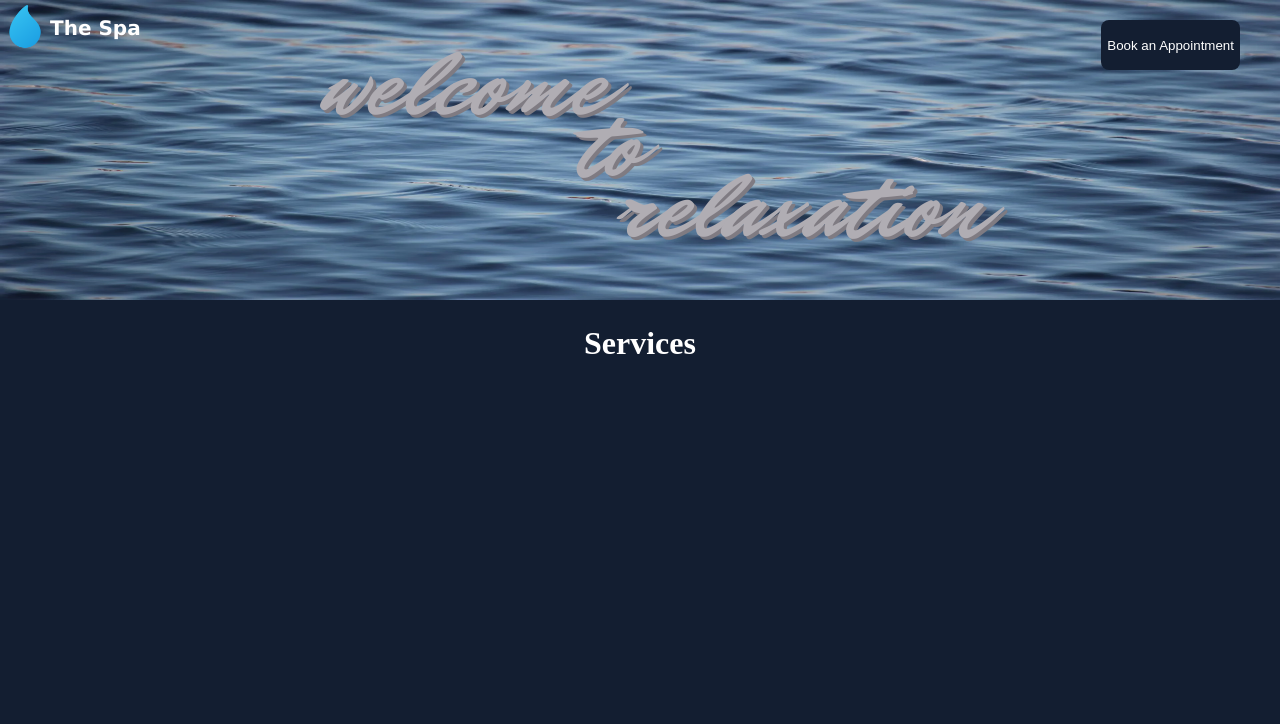
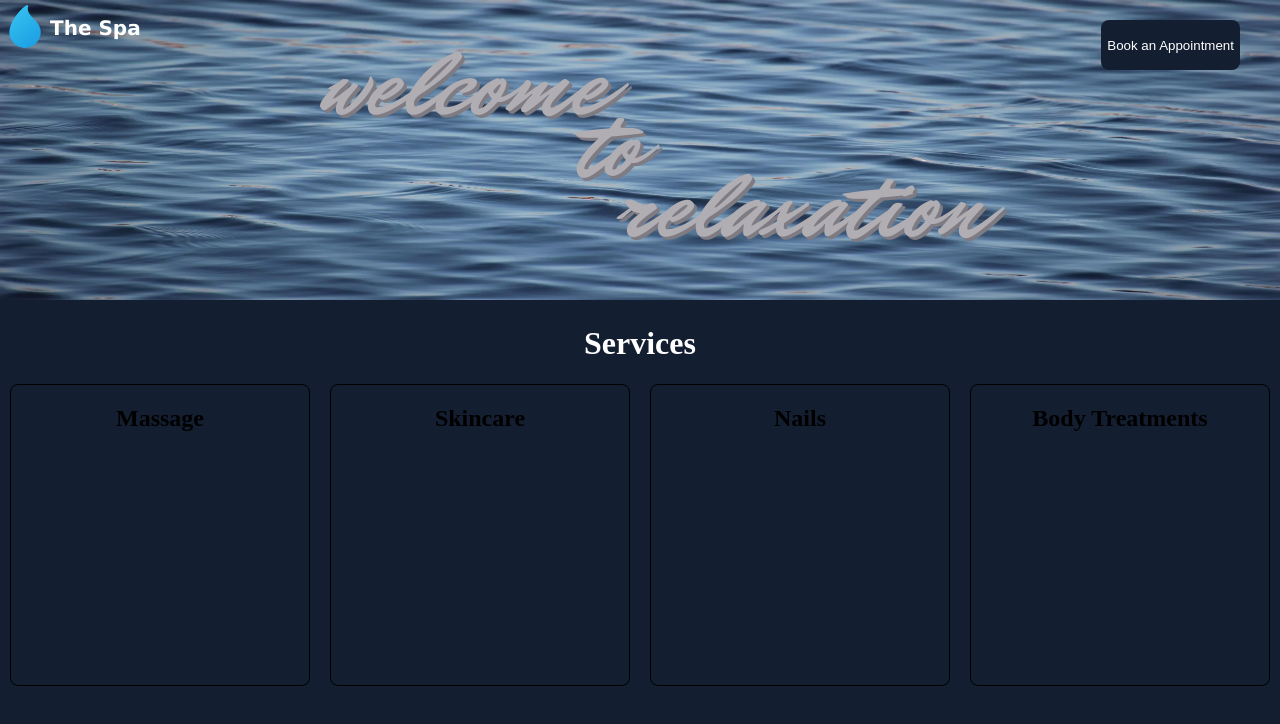
Before and after one commit to LaurenCummings/spa-project, a React (Vite) app: page / in a window 1280 px wide. Shown: the top 724 px of the page. Built offline with nearby package versions, Linux system fonts and the light colour scheme.

Commit message:
Added service nav blocks

```diff
--- a/src/components/ServiceNav.jsx
+++ b/src/components/ServiceNav.jsx
@@ -4,6 +4,20 @@ function ServiceNav() {
     return (
         <div className="service-nav">
             <h1>Services</h1>
+            <div className="services">
+                <div className="service">
+                    <h2>Massage</h2>
+                </div>
+                <div className="service">
+                    <h2>Skincare</h2>
+                </div>
+                <div className="service">
+                    <h2>Nails</h2>
+                </div>
+                <div className="service">
+                    <h2>Body Treatments</h2>
+                </div>
+            </div>
         </div>
     )
 }
--- a/src/css/ServiceNav.css
+++ b/src/css/ServiceNav.css
@@ -2,3 +2,17 @@
     color: white;
     text-align: center;
 }
+
+.services {
+    display: grid;
+    grid-template-columns: 1fr 1fr 1fr 1fr;
+    text-align: center;
+}
+
+.service {
+    border: thin black solid;
+    border-radius: 8px;
+    height: 300px;
+    margin-left: 10px;
+    margin-right: 10px;
+}
```
